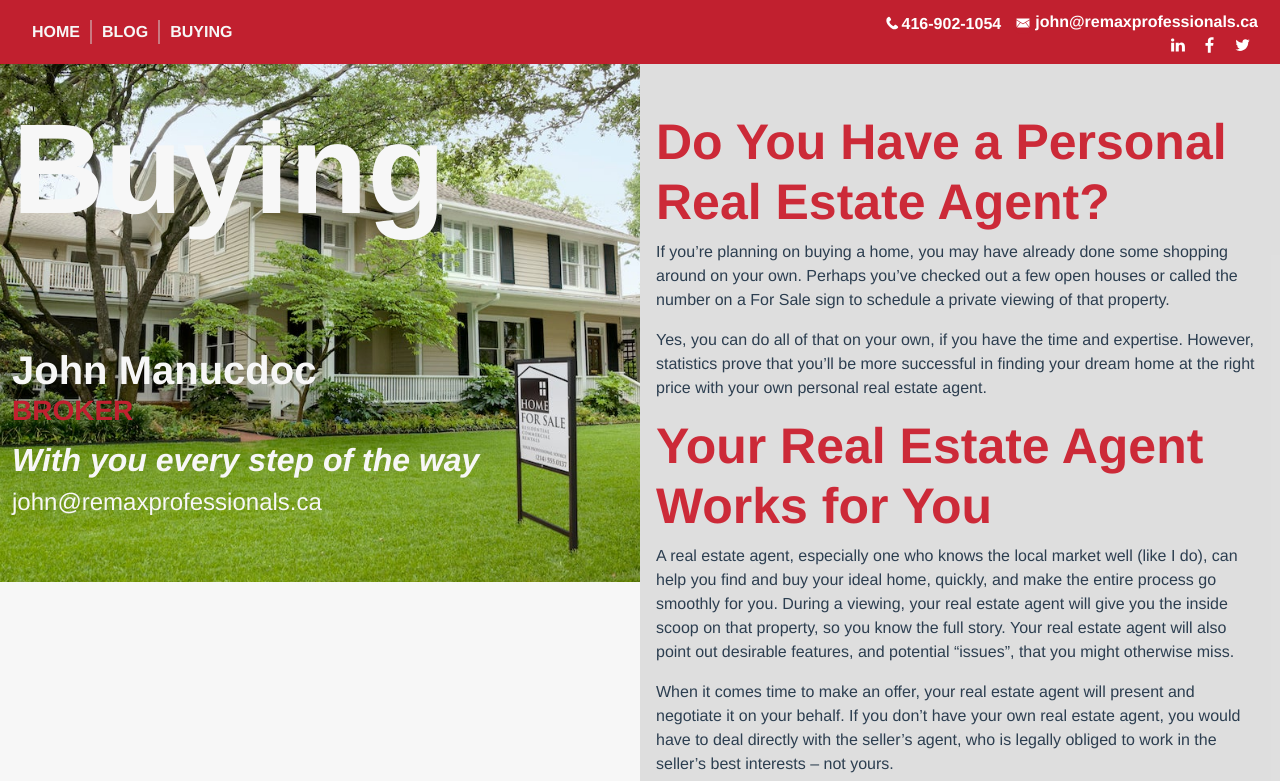
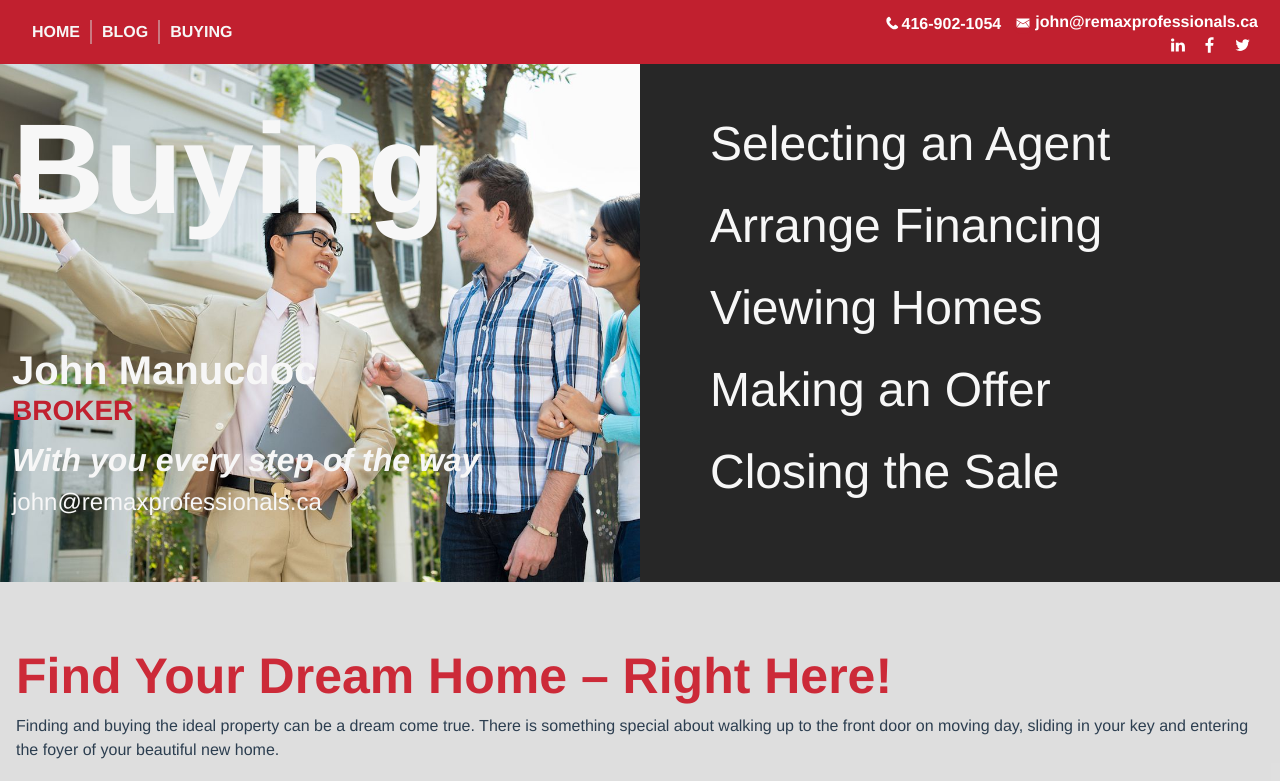
Before and after one commit to Sanparty/jmanucdoc-vue, a Vue app: page /buying in a window 1280 px wide. Shown: the top 781 px of the page. Built offline with nearby package versions, Linux system fonts and the light colour scheme.

Commit message:
updated buying menu

```diff
--- a/src/buying/buyingContainer.vue
+++ b/src/buying/buyingContainer.vue
@@ -1,25 +1,17 @@
 <template>
 <div class="home-container container-fluid p-0">
   <div class="d-flex flex-wrap align-items-start">
-    <div class="col-12 col-lg-6">
-    <SubMainJohn
-      :title="`Buying`"
-      :image="`url(${require('../assets/images/homeforsale.jpg')})`"
-      :altimage="`Home For Sale`"
-      :bgPosition="`center top`"
-      :bgSize="`cover`"
-      class="col-lg-6"
-      />
+    <div class="col-12">
+    <BuyingHeading />
     </div>
-    <div class="col-12 col-lg-6">
-   <!-- <BuyingHome
+    <div class="col-12">
+   <BuyingHome
    :pageInfo="buying"
-   /> -->
-
+   />
+ <!--
  <BuyingHome
    :pageInfo="selectingAgent"
    />
-   <!---
    <BuyingHome
    :pageInfo="arrangeFinancing"
 
@@ -37,23 +29,24 @@
 
    /> -->
   </div>
-  </div>
-    <div class="container-fluid">
+  <div class="container-fluid">
   <ContactJohn />
   </div>
+  </div>
+
 </div>
 
 </template>
 
 <script>
     import ContactJohn from "../components/contactJohn.vue"
-    import SubMainJohn from "@/components/subMainJohn.vue"
+    import BuyingHeading from "../containers/buyingHeading.vue"
     import BuyingHome from "../buying/buyingHome.vue"
     import { buying, selectingAgent, arrangeFinancing, viewingHomes, makingOffer, closingSale } from "../js/components/buying"
     export default {
        name: "buyingContainer",
        components: {
-        SubMainJohn,
+        BuyingHeading,
         BuyingHome,
         ContactJohn,
       },
--- a/src/buying/buyingHome.vue
+++ b/src/buying/buyingHome.vue
@@ -6,7 +6,6 @@
       justify-content-center
       align-items-center
       py-5
-      mt-5
       blog-container
     "
   >
@@ -58,12 +57,6 @@ h3 {
   color: #f7f7f7;
   text-decoration: none;
 }
-.blogimage {
-  border-radius: 5px;
-  margin-bottom: 10px;
-  float: left;
-  margin: 0 10px 0 0;
-}
 ul {
   list-style-type: disc;
   padding-bottom: 1rem;
--- /dev/null
+++ b/src/components/buyingMenu.vue
@@ -0,0 +1,141 @@
+<template>
+  <div class="container-fluid d-lg-flex d-flex justify-content-start align-items-center">
+          <div class="p-3 blog-main">
+            <ul>
+            <li><a class="dropdown-item" href="#">Selecting an Agent</a></li>
+            <li><a class="dropdown-item" href="#">Arrange Financing</a></li>
+            <li><a class="dropdown-item" href="#">Viewing Homes</a></li>
+            <li><a class="dropdown-item" href="#">Making an Offer</a></li>
+              <li><a class="dropdown-item" href="#">Closing the Sale</a></li>
+              </ul>
+            <!-- <div class="no-underline" @click="showBlogpost()">
+        <button class="btn btn-primary mt-3 cont-reading" type="submit">
+          <span class="cont-reading-text">Continue Reading</span
+          ><i class="fa fa-long-arrow-right px-3" aria-hidden="true"></i>
+        </button>
+      </div> -->
+          </div>
+        </div>
+</template>
+
+<script>
+export default {
+  Name: "SubStory",
+  methods: {
+    showBlogpost() {
+      this.$router.push({
+        name: "Blogposts",
+        params: { blogId: this.blogId, blogName: this.blogName },
+      });
+    },
+  },
+  props: {
+    blogId: String,
+    blogName: String,
+    blogParagraph1: String,
+    blogImage: String,
+    blogImagealt: String,
+    blogLink: String,
+    blogDate: String
+  },
+};
+</script>
+
+<style scoped>
+ul {
+  list-style-type: none;
+}
+li {
+  color: inherit;
+  padding: 5px 10px;
+  font-size: 3rem;
+  font-weight: bold;
+}
+li a:hover {
+  color: #cc2a38;
+  transition: 0.5s ease;
+}
+
+
+h2 {
+  color: #cc2a38;
+  font-weight: bold;
+  font-size: 2.5rem;
+}
+.blog-main {
+    color:#f7f7f7;
+    margin-top: 50px;
+}
+.blog-main a {
+    color:#f7f7f7;
+    text-decoration: none;
+}
+.no-underline {
+  text-decoration: none;
+}
+.blogimage {
+  float: left;
+  margin: 0 10px 0 0;
+  border-radius: 5px;
+  margin-bottom: 10px;
+}
+.cont-reading {
+  display: block;
+}
+.cont-reading-text {
+  z-index: -1;
+  width: 0%;
+  height: 0%;
+  transition: width 0.5s ease-in-out;
+}
+.cont-reading-text:hover,
+.cont-reading-text:focus {
+  width: 100%;
+  height: 100%;
+}
+.btn {
+  background-color: #c1202f;
+  border: none;
+  text-transform: uppercase;
+  font-weight: bold;
+}
+.btn:hover {
+  background-color: #fff;
+}
+.btn-primary {
+  --bs-btn-color: #fff;
+  --bs-btn-bg: #0d6efd;
+  --bs-btn-border-color: #0d6efd;
+  --bs-btn-hover-color: #c1202f;
+  --bs-btn-hover-bg: #fff;
+  --bs-btn-hover-border-color: #0a58ca;
+  --bs-btn-focus-shadow-rgb: 49, 132, 253;
+  --bs-btn-active-color: #fff;
+  --bs-btn-active-bg: #0a58ca;
+  --bs-btn-active-border-color: #0a53be;
+  --bs-btn-active-shadow: inset 0 3px 5pxrgba (0, 0, 0, 0.125);
+  --bs-btn-disabled-color: #fff;
+  --bs-btn-disabled-bg: #0d6efd;
+  --bs-btn-disabled-border-color: #0d6efd;
+}
+.no-underline {
+  text-decoration: none;
+}
+.container-fluid {
+  background-color: #272727;
+  height: 100%;
+  text-align: left;
+}
+
+@media screen and (min-width: 576px) {
+   h1 {
+        font-size: 4rem;
+    }
+}
+
+@media screen and (min-width: 992px) {
+  h1 {
+        font-size: 8rem;
+  }
+}
+</style>
--- a/src/components/navbarJohnTemp.vue
+++ b/src/components/navbarJohnTemp.vue
@@ -187,6 +187,7 @@ button a {
 }
 .navbar-nav li > a:hover {
   color: #272727;
+  transition: 0.25s ease;
 }
 .navbar-nav-scroll {
   max-height: var(--bs-scroll-height, 100vh);
--- a/src/components/subMainJohn.vue
+++ b/src/components/subMainJohn.vue
@@ -5,6 +5,7 @@
                 backgroundImage: image,
                 backgroundPosition: bgPosition,
                 backgroundSize: bgSize,
+                height: height
                 }"
   >
     <span class="background-image" role="img" :aria-label="`${ altimage }`"> </span>
@@ -37,7 +38,8 @@ export default {
     bgPosition: String,
     heading: String,
     altimage: String,
-    bgSize: String
+    bgSize: String,
+    height: String
   }
 };
 </script>
--- /dev/null
+++ b/src/containers/buyingHeading.vue
@@ -0,0 +1,44 @@
+<template>
+  <div class="container-fluid p-0">
+    <div class="d-flex flex-wrap">
+    <div class="col-12 col-lg-6">
+      <SubMainJohn
+      :title="`Buying`"
+      :image="`url(${require('../assets/images/agent_showing_home.jpeg')})`"
+      :altimage="`Agent Showing Home`"
+      :bgPosition="`center top`"
+      :bgSize="`cover`"
+      :height="`auto`"
+      />
+    </div>
+     <div class="d-none d-lg-block col-lg-6">
+     <BuyingMenu />
+    </div>
+    </div>
+
+  </div>
+</template>
+
+<script>
+import SubMainJohn from "../components/subMainJohn.vue"
+import BuyingMenu from "@/components/buyingMenu.vue";
+export default {
+  Name: "buyingHeading",
+  components: {
+    SubMainJohn,
+    BuyingMenu,
+  },
+};
+</script>
+
+<style scoped>
+h1 {
+  font-weight: bold;
+  font-size: 50px;
+}
+h2 {
+  color: #cc2a38;
+  text-transform: uppercase;
+  font-weight: bold;
+}
+</style>
```
